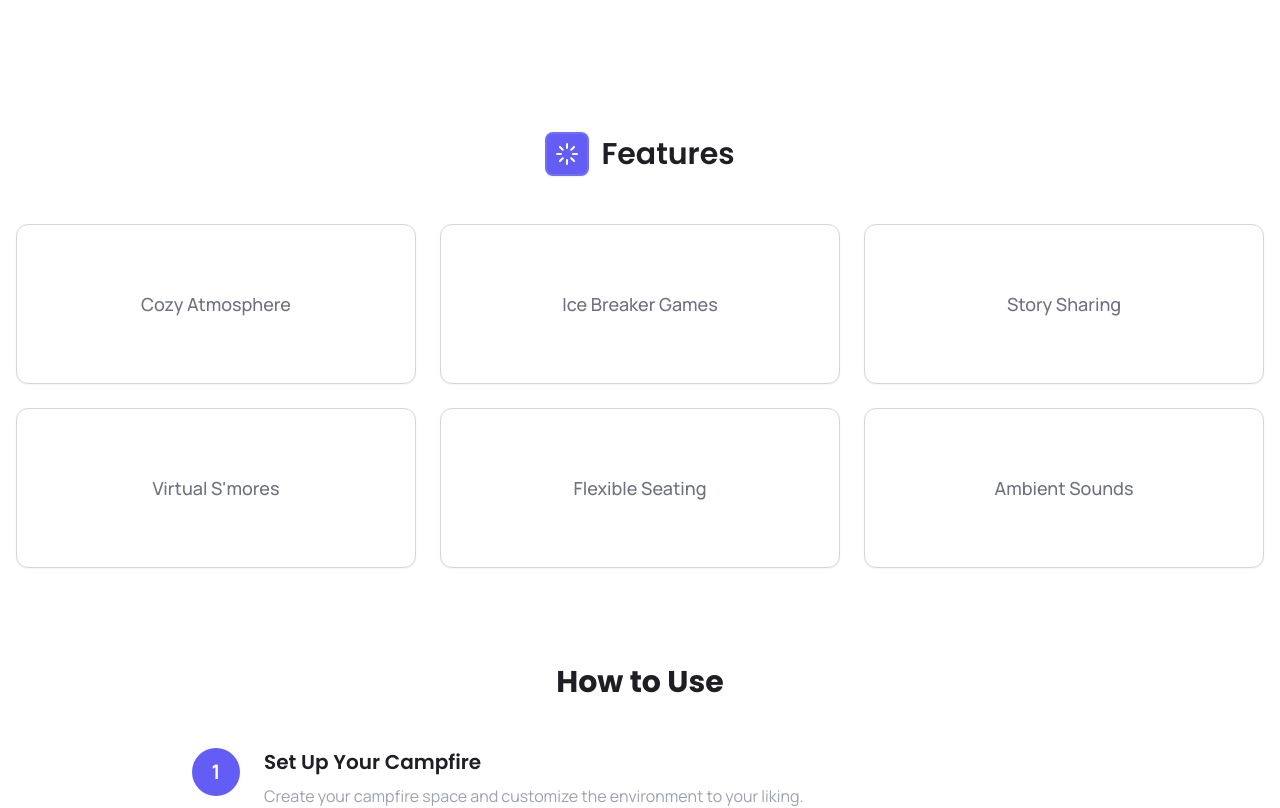
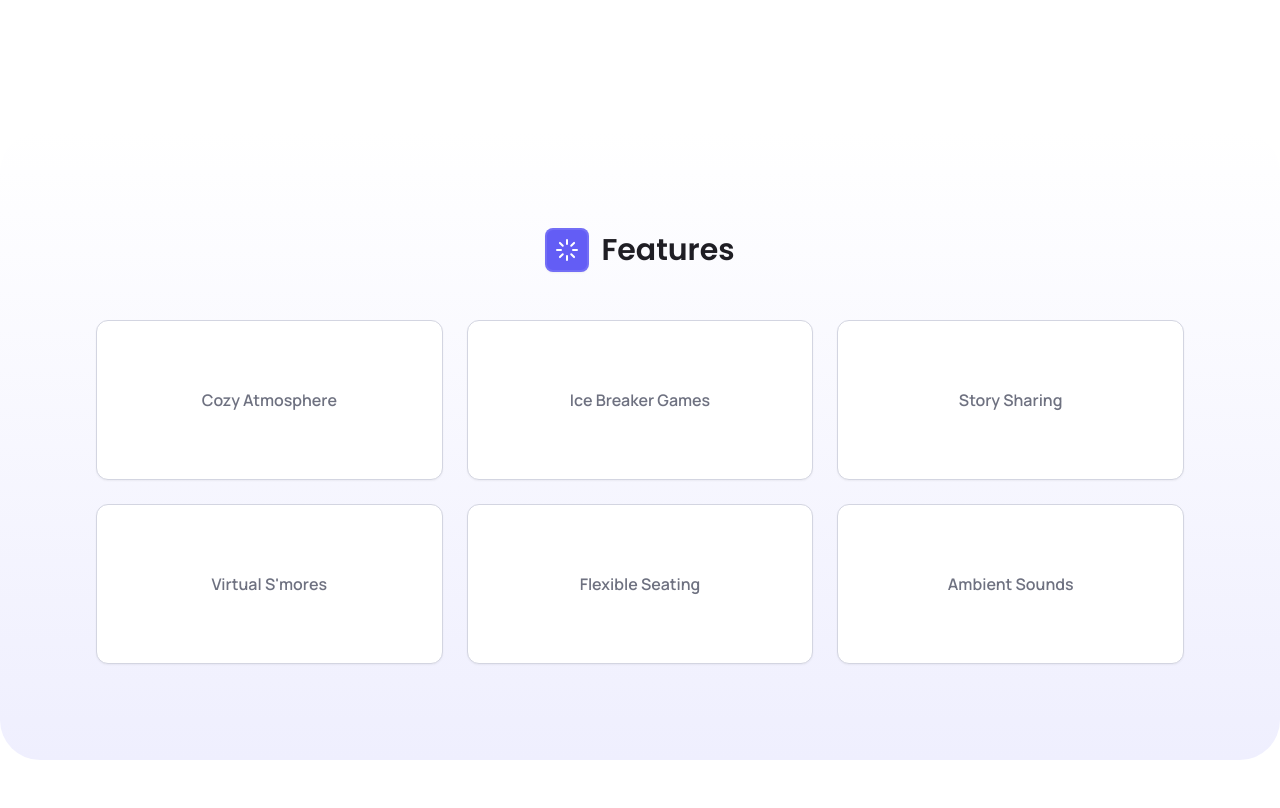
Before and after one commit to workteamup/teamup-landing, a Next.js app: page /en/spaces/campfire in a window 1280 px wide. Shown: the part 1320-2128 px from the top of the page. Built offline with nearby package versions, Linux system fonts and the light colour scheme.

Commit message:
Forgot to add message

```diff
--- a/app/components/new-web/minimal-feature-card.js
+++ b/app/components/new-web/minimal-feature-card.js
@@ -1,7 +1,7 @@
 "use client";
 
 import { cn } from "../../lib/utils";
-import { greyColors } from "../../lib/design-tokens";
+import { brandColors, greyColors } from "../../lib/design-tokens";
 
 /**
  * MinimalFeatureCard Component
@@ -15,23 +15,18 @@ export default function MinimalFeatureCard({ text, className }) {
   return (
     <div
       className={cn(
-        "min-h-[160px] p-6",
-        "rounded-xl border border-gray-smoke",
-        "bg-white shadow-sm",
-        "flex items-center justify-center",
+        "flex items-center justify-center bg-white",
+        "px-6 py-8 rounded-xl min-h-[160px]",
+        "border border-gray-smoke shadow-sm",
         "transition-all duration-300 ease-out",
-        "hover:border-gray-steel hover:shadow-md",
+        "hover:scale-[1.05] hover:shadow-md hover:border-gray-steel",
+        "cursor-pointer",
         className
       )}
     >
-      <p
-        className={cn(
-          "text-lg font-medium text-gray-graphite text-center",
-          "max-w-[25ch]"
-        )}
-      >
+      <div className="text-sm md:text-base font-semibold text-center text-gray-graphite">
         {text}
-      </p>
+      </div>
     </div>
   );
 }
--- a/app/components/new-web/space-page-template.js
+++ b/app/components/new-web/space-page-template.js
@@ -10,6 +10,7 @@ import MinimalFeatureCard from "./minimal-feature-card";
 import { spaces } from "../../data/spaces";
 import { motion, useScroll, useTransform } from "framer-motion";
 import { useRef } from "react";
+import { brand3Tints } from "../../lib/design-tokens";
 
 /**
  * SpacePageTemplate Component
@@ -307,7 +308,13 @@ export default function SpacePageTemplate({
       {/* Main Content */}
       <div className="container mx-auto px-4 py-12 space-y-24">
         {/* Features Section */}
-        <section>
+        <section
+          className="py-16 md:py-24 -mx-4 px-8 md:px-24 rounded-[2.5rem]"
+          style={{
+            background: `linear-gradient(to bottom, white 0%, ${brand3Tints.tint90} 100%)`,
+          }}
+        >
+          <div className="container mx-auto">
             <IconSectionTitle
               icon={
                 <svg
@@ -331,6 +338,7 @@ export default function SpacePageTemplate({
               {content.features.map((feature, index) => (
                 <MinimalFeatureCard key={index} text={feature.title} />
               ))}
+            </div>
           </div>
         </section>
 
```
Lines whose indentation alone changed are shown as unchanged.
